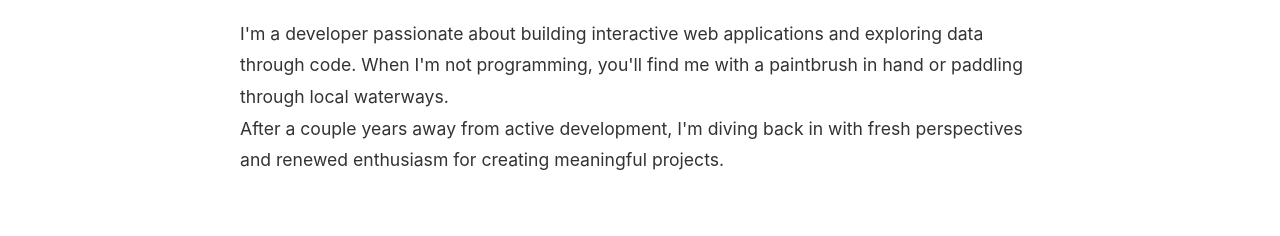
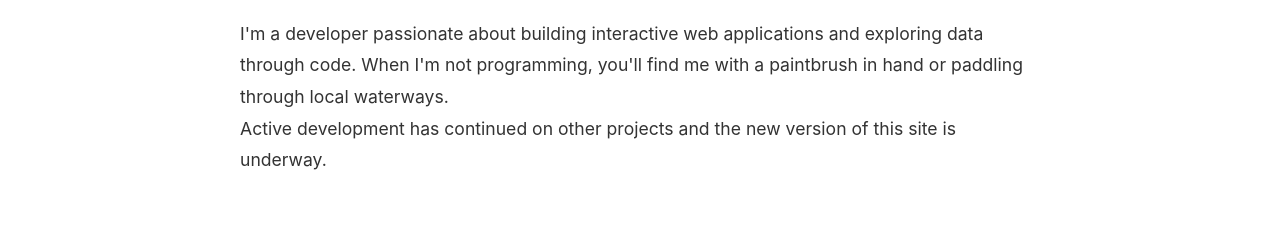
Before and after one commit to SuperJamey/superjamey-2026, a plain HTML site: page index.html in a window 1280 px wide. Shown: the part 564-800 px from the top of the page. Drawn offline with Linux system fonts and the light colour scheme.

Commit message:
Update about me

```diff
--- a/index.html
+++ b/index.html
@@ -245,7 +245,7 @@
             <h2>About Me</h2>
             <div class="about-content">
                 <p>I'm a developer passionate about building interactive web applications and exploring data through code. When I'm not programming, you'll find me with a paintbrush in hand or paddling through local waterways.</p>
-                <p>After a couple years away from active development, I'm diving back in with fresh perspectives and renewed enthusiasm for creating meaningful projects.</p>
+                <p>Active development has continued on other projects and the new version of this site is underway.</p>
             </div>
         </div>
     </section>
```
